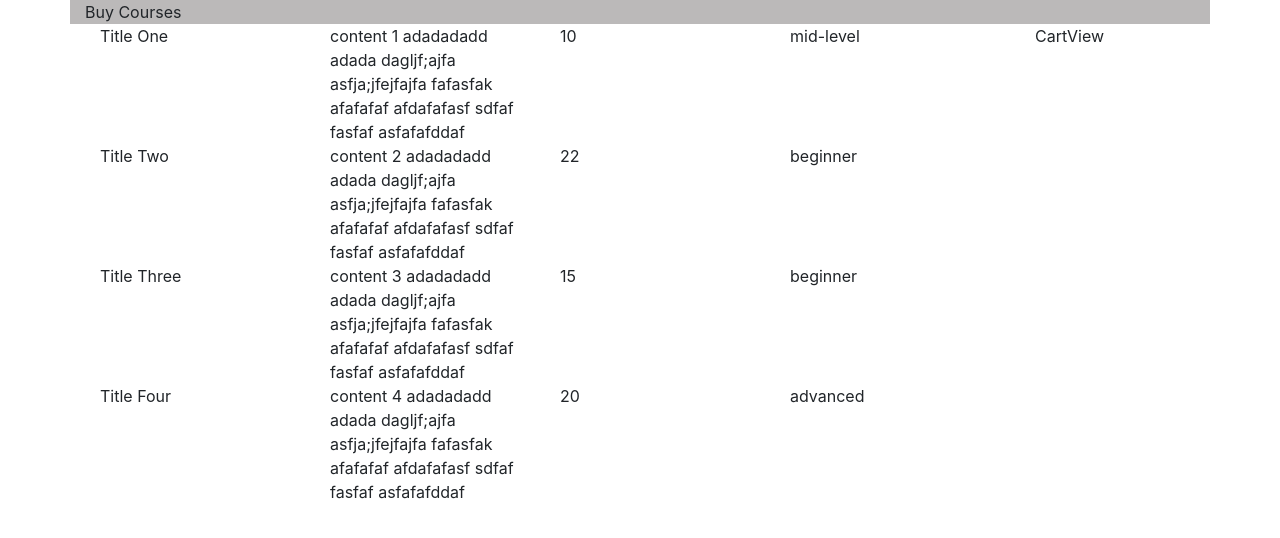
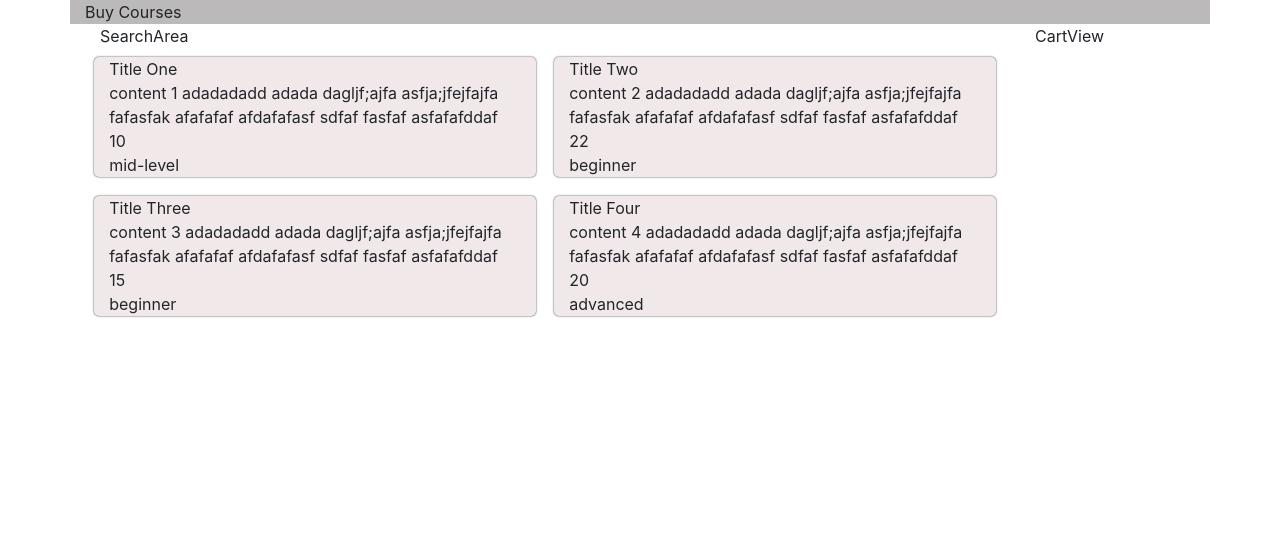
Before and after one commit to lioryarkon9/course_cart, a React (Create React App) app in the folder react-client/: page / in a window 1280 px wide. Shown: the top 538 px of the page. Built offline with nearby package versions, Linux system fonts and the light colour scheme; no server answers.

Commit message:
adjusted single course component

```diff
--- a/react-client/src/components/SingleCourse/SingleCourse.css
+++ b/react-client/src/components/SingleCourse/SingleCourse.css
@@ -0,0 +1,9 @@
+.SingleCourse {
+    padding: 1%;
+    box-sizing: border-box;
+}
+.SingleCourse .CourseContainer {
+    background-color: #f1e9e9;
+    box-shadow: 0 0 2px 0;
+    border-radius: 5px;
+}
--- a/react-client/src/components/SingleCourse/SingleCourse.js
+++ b/react-client/src/components/SingleCourse/SingleCourse.js
@@ -1,17 +1,20 @@
 import React from 'react';
 import {Container, Row, Col} from 'react-bootstrap';
+import './SingleCourse.css';
 
 
 const SingleCourse = props => {
     return (
-        <Container className='SingleCourse'>
-            <Row>
-                <Col>{props.title}</Col>
-                <Col>{props.content}</Col>
-                <Col>{props.price}</Col>
-                <Col>{props.level}</Col>
-            </Row>
-        </Container>
+        <Col xs={12} sm={6} className='SingleCourse'>
+            <Container className='CourseContainer'>
+                <Row>
+                    <Col xs={12}>{props.title}</Col>
+                    <Col xs={12}>{props.content}</Col>
+                    <Col xs={12}>{props.price}</Col>
+                    <Col xs={12}>{props.level}</Col>
+                </Row>
+            </Container>
+        </Col>
     );
 }
 
--- a/react-client/src/views/CoursesGrid/CoursesGrid.js
+++ b/react-client/src/views/CoursesGrid/CoursesGrid.js
@@ -6,6 +6,11 @@ import SingleCourse from '../../components/SingleCourse';
 const CoursesGrid = props => {
     return (
         <Container id='CoursesGrid'>
+            <Row>
+                <Col>
+                    SearchArea
+                </Col>
+            </Row>
             <Row>
                 {props.AllCourses.map(item => (
                     <SingleCourse
```
